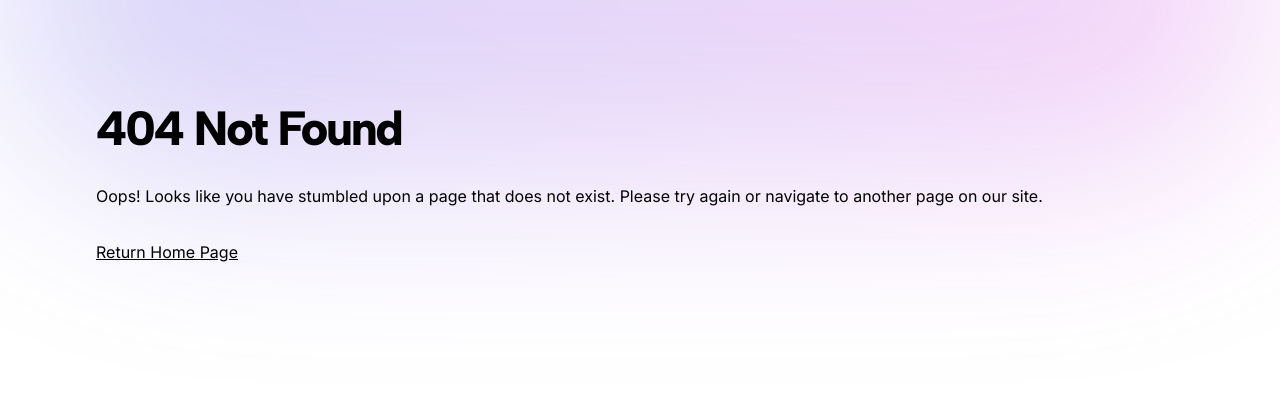
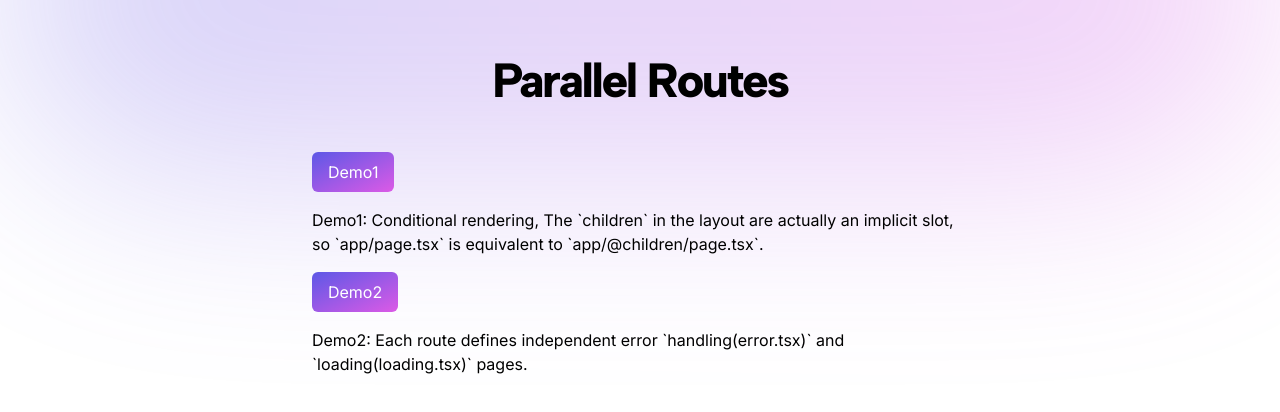
Before and after one commit to caohonghai/nextjs-learning-guidance, a Next.js app: page /parallel-routes in a window 1280 px wide. Before the commit this address had no page. Shown: the top 412 px of the page. Built offline with nearby package versions, Linux system fonts and the light colour scheme; some icons are missing.

Commit message:
chore: add parallel routes

```diff
--- a/app/courses/index.ts
+++ b/app/courses/index.ts
@@ -32,6 +32,7 @@ export const courses: Course[] = [
     description:
       "Render one or more pages simultaneously or conditionally within the same layout.",
     icon: "icons8:parallel-tasks",
+    url: "/parallel-routes",
   },
   {
     name: "Intercepting Routes",
--- a/app/defining-routes/about/page.tsx
+++ b/app/defining-routes/about/page.tsx
@@ -1,7 +1,9 @@
 import { use } from "react";
 
 async function getData() {
-  await new Promise((resolve) => setTimeout(resolve, 5000));
+  await new Promise((resolve) =>
+    setTimeout(resolve, 5000)
+  );
   return {
     message: "About Page!",
   };
--- /dev/null
+++ b/app/parallel-routes/demo1/@dashboard/page.tsx
@@ -0,0 +1,3 @@
+export default function App() {
+  return <div>Dashboard Pages!</div>;
+}
--- /dev/null
+++ b/app/parallel-routes/demo1/@login/page.tsx
@@ -0,0 +1,3 @@
+export default function App() {
+  return <div>Login Pages!</div>;
+}
--- /dev/null
+++ b/app/parallel-routes/demo1/layout.tsx
@@ -0,0 +1,35 @@
+"use client";
+
+import { useState } from "react";
+import Link from "next/link";
+
+export default function Layout({
+  dashboard,
+  login,
+}: {
+  dashboard: React.ReactNode;
+  login: React.ReactNode;
+}) {
+  const [isLogin, setIsLogin] = useState(false);
+  return (
+    <div className="max-w-prose mx-auto flex flex-col gap-4">
+      <h1>Demo01 - Layout</h1>
+
+      {isLogin ? dashboard : login}
+      <button
+        className="bg-gradient-to-br max-w-fit from-[#5d58e6] to-[#dc5ae6] hover:from-[#dc5ae6] hover:to-[#5d58e6] px-4 py-2 rounded-md text-white"
+        onClick={() =>
+          setIsLogin((prev) => !prev)
+        }
+      >
+        Toggle Login
+      </button>
+      <Link
+        href={`/parallel-routes/`}
+        className="bg-gradient-to-br max-w-fit from-[#5d58e6] to-[#dc5ae6] hover:from-[#dc5ae6] hover:to-[#5d58e6] px-4 py-2 rounded-md text-white"
+      >
+        Home
+      </Link>
+    </div>
+  );
+}
--- /dev/null
+++ b/app/parallel-routes/demo2/@analytics/loading.tsx
@@ -0,0 +1,3 @@
+export default function AnalyticsLoading() {
+  return <>Analytics Loading ...</>;
+}
--- /dev/null
+++ b/app/parallel-routes/demo2/@analytics/page.tsx
@@ -0,0 +1,9 @@
+export default async function Page() {
+  await new Promise((resolve) =>
+    setTimeout(() => {
+      resolve("");
+    }, 1000)
+  );
+
+  return <>Analytics Page</>;
+}
--- /dev/null
+++ b/app/parallel-routes/demo2/@team/loading.tsx
@@ -0,0 +1,3 @@
+export default function TeamLoading() {
+  return <>Team Loading ...</>;
+}
--- /dev/null
+++ b/app/parallel-routes/demo2/@team/page.tsx
@@ -0,0 +1,9 @@
+export default async function Page() {
+  await new Promise((resolve) =>
+    setTimeout(() => {
+      resolve("");
+    }, 1000)
+  );
+
+  return <>Team Page</>;
+}
--- /dev/null
+++ b/app/parallel-routes/demo2/layout.tsx
@@ -0,0 +1,23 @@
+import Link from "next/link";
+
+export default function Demo2Layout({
+  analytics,
+  team,
+}: {
+  analytics: React.ReactNode;
+  team: React.ReactNode;
+}) {
+  return (
+    <div className="max-w-prose mx-auto flex flex-col gap-4">
+      <h1>Demo02 - Layout</h1>
+      {analytics}
+      {team}
+      <Link
+        href={`/parallel-routes/`}
+        className="bg-gradient-to-br max-w-fit from-[#5d58e6] to-[#dc5ae6] hover:from-[#dc5ae6] hover:to-[#5d58e6] px-4 py-2 rounded-md text-white"
+      >
+        Home
+      </Link>
+    </div>
+  );
+}
--- /dev/null
+++ b/app/parallel-routes/layout.tsx
@@ -0,0 +1,20 @@
+import { Albert_Sans } from "next/font/google";
+const albert = Albert_Sans({
+  subsets: ["latin"],
+});
+export default function Layout({
+  children,
+}: {
+  children: React.ReactNode;
+}) {
+  return (
+    <div className="max-w-prose mx-auto">
+      <h1
+        className={`${albert.className} text-4xl lg:text-5xl font-extrabold lg:tracking-tight xl:tracking-tighter text-center`}
+      >
+        Parallel Routes
+      </h1>
+      {children}
+    </div>
+  );
+}
--- /dev/null
+++ b/app/parallel-routes/page.tsx
@@ -0,0 +1,31 @@
+import Link from "next/link";
+
+export default function ParallelRoutes() {
+  return (
+    <div className="mt-12 flex flex-col gap-4">
+      <Link
+        href={`/parallel-routes/demo1`}
+        className="bg-gradient-to-br max-w-fit from-[#5d58e6] to-[#dc5ae6] hover:from-[#dc5ae6] hover:to-[#5d58e6] px-4 py-2 rounded-md text-white"
+      >
+        Demo1
+      </Link>
+      <p>
+        Demo1: Conditional rendering, The
+        `children` in the layout are actually an
+        implicit slot, so `app/page.tsx` is
+        equivalent to `app/@children/page.tsx`.
+      </p>
+      <Link
+        href={`/parallel-routes/demo2`}
+        className="bg-gradient-to-br max-w-fit from-[#5d58e6] to-[#dc5ae6] hover:from-[#dc5ae6] hover:to-[#5d58e6] px-4 py-2 rounded-md text-white"
+      >
+        Demo2
+      </Link>
+      <p>
+        Demo2: Each route defines independent
+        error `handling(error.tsx)` and
+        `loading(loading.tsx)` pages.
+      </p>
+    </div>
+  );
+}
```
